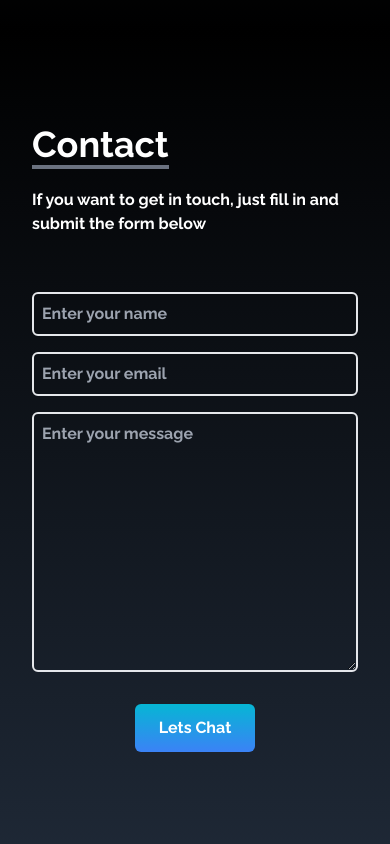
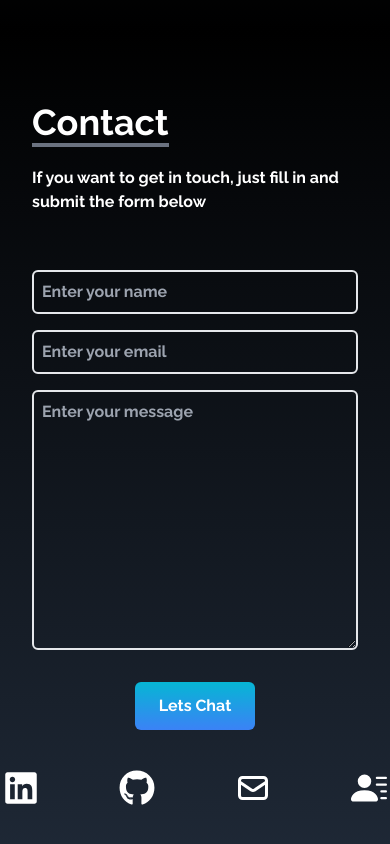
Before and after one commit to AL-ASHMALI/my_portfolio, a React (Create React App) app: page / in a window 390 px wide. Shown: the part 4137-4981 px from the top of the page. Built offline with nearby package versions, Linux system fonts and the light colour scheme.

Commit message:
fixed the links to work on mobile and tablets screen size

```diff
--- a/src/components/Contact.jsx
+++ b/src/components/Contact.jsx
@@ -1,4 +1,7 @@
 import React from "react";
+import { FaGithub, FaLinkedin } from "react-icons/fa";
+import { HiOutlineMail } from "react-icons/hi";
+import { BsFillPersonLinesFill } from "react-icons/bs";
 
 const Contact = () => {
   return (
@@ -45,6 +48,20 @@ const Contact = () => {
             </button>
           </form>
         </div>
+        <div className="flex flex:row justify-center space-x-20 text-4xl pt-2 lg:hidden ">
+          <a href="https://www.linkedin.com/in/rabie-al-ashmali-264a201b2/">
+            <FaLinkedin className="hover:text-blue-800 hover:text-5xl duration-300"/>
+          </a>
+          <a href="https://github.com/AL-ASHMALI">
+            <FaGithub className="hover:text-5xl duration-300" />
+          </a>
+          <a href="mailto:rabiealashmali@gmail.com">
+            <HiOutlineMail className="hover:text-blue-300 hover:text-5xl duration-300 "/>
+          </a>
+          <a href="/CV.pdf" download={true}>
+            <BsFillPersonLinesFill className="hover:text-5xl hover:text-red-900 duration-300"/>
+          </a>
+        </div>
       </div>
     </div>
   );
```
